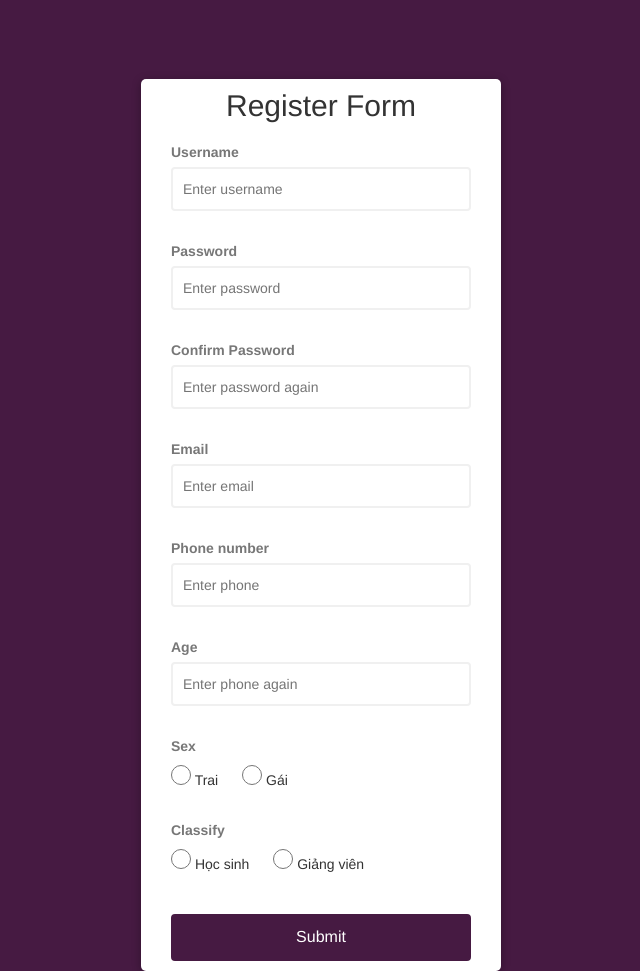
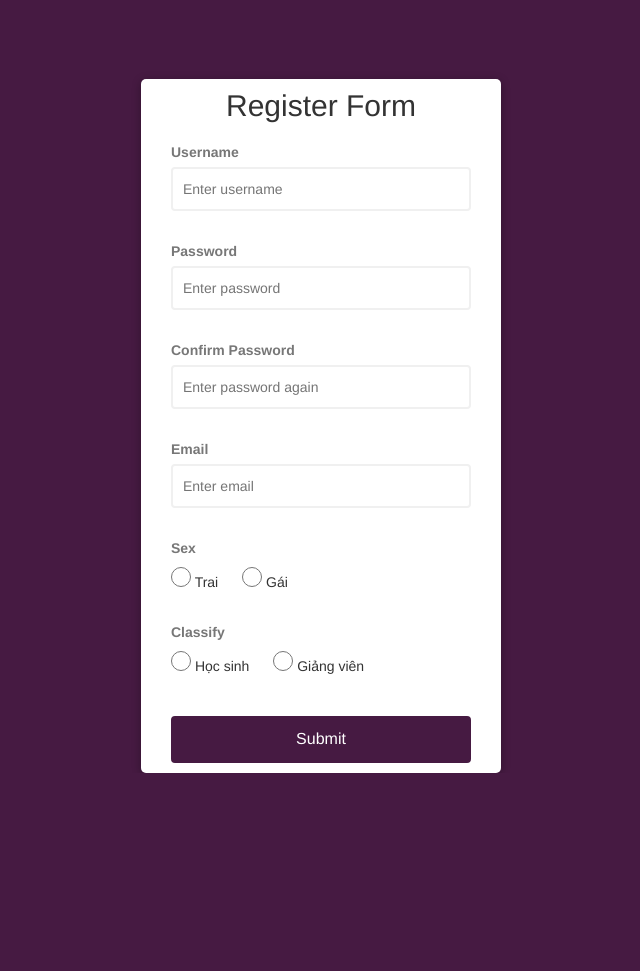
Before and after one commit to b1team/examination-web, a Python web app: template app/templates/register.html in a window 1280 px wide. Shown: the part 112-1083 px from the top of the page, without its empty margins (319-959 px from the left). After the commit the page ends 885 px from the top, so only its background shows below. Run offline with Jinja, Linux system fonts and the light colour scheme; the template is opened without the code that fills it, so the values that code supplies are empty; some libraries are stand-ins or nearby versions.

Commit message:
update name=username and trim js form login, register

```diff
--- a/app/static/javascript/register.js
+++ b/app/static/javascript/register.js
@@ -4,8 +4,6 @@ const usernameField = document.getElementById('username');
 const password = document.getElementById('password');
 const password2 = document.getElementById('password2');
 const email = document.getElementById('email');
-const phone = document.getElementById('phone');
-const age = document.getElementById('age');
 const sex = document.getElementById('sex');
 const classify = document.getElementById('classify');
 // Show input error message
@@ -21,8 +19,6 @@ function showSuccess(input) {
   const formControl = input.parentElement;
   formControl.className = 'form-Control success';
 }
-
-
 
 // Check required fields
 function checkRequired(inputArr) {
@@ -51,21 +47,6 @@ function checkLength(input, min, max) {
     showSuccess(input);
   }
 }
-function checkPhone(input,max){
-    if (input.value.length < max) {
-        showError(
-          input,
-          `${getFieldName(input)} must be at least ${max} characters`
-        );
-      } else if (input.value.length > max) {
-        showError(
-          input,
-          `${getFieldName(input)} must be equal ${max} characters`
-        );
-      } else {
-        showSuccess(input);
-      }
-}
 // Check passwords match
 function checkPasswordsMatch(input1, input2) {
   if (input1.value !== input2.value) {
@@ -91,12 +72,16 @@ function checkEmail(input){
 // Event listeners
 form.addEventListener('submit', function(e) {
   e.preventDefault();
-
-  checkRequired([usernameField, password, email, password2, phone, age, sex, classify]);
+  checkRequired([usernameField, password, email, password2, sex, classify]);
   checkLength(usernameField, 6, 15);
   checkLength(password, 6, 25);
-  checkPhone(phone, 11);
-  checkLength(age, 1, 2);
   checkEmail(email);
   checkPasswordsMatch(password, password2);
 });
+function trim(el) {
+  el.value = el.value.
+  replace(/(^\s*)|(\s*$)/gi, ""). // removes leading and trailing spaces
+  replace(/[ ]{2,}/gi, " "). // replaces multiple spaces with one space
+  replace(/\n +/, "\n"); // Removes spaces after newlines
+  return;
+}
--- a/app/templates/login.html
+++ b/app/templates/login.html
@@ -56,7 +56,7 @@
 						  <h2>Login Form</h2>
 						  <div class="form-Control">
 							<label for="username">Username</label>
-							<input type="text" id="username" placeholder="Enter username" />
+							<input type="text" id="username" name="username" onchange="return trim(this)" placeholder="Enter username" />
 							<small>Error message</small>
 						  </div>
 						  <div class="form-Control">
--- a/app/templates/register.html
+++ b/app/templates/register.html
@@ -56,7 +56,7 @@
 						  <h2>Register Form</h2>
 						  <div class="form-Control">
 							<label for="username">Username</label>
-							<input type="text" id="username" placeholder="Enter username" />
+							<input type="text" id="username" name="username" onchange="return trim(this)" placeholder="Enter username" />
 							<small>Error message</small>
 						  </div>
 						  <div class="form-Control">
@@ -78,19 +78,6 @@
 							  type="text"
 							  id="email"
 							  placeholder="Enter email"/>
-							<small>Error message</small>
-						  </div>
-						  <div class="form-Control">
-							<label for="phone">Phone number</label>
-							<input
-							  type="tel"
-							  id="phone"
-							  placeholder="Enter phone"/>
-							<small>Error message</small>
-						  </div>
-						  <div class="form-Control">
-							<label for="age">Age</label>
-							<input type="tel" id="age" name="age" min="5" max="100" placeholder="Enter phone again">
 							<small>Error message</small>
 						  </div>
 						  <div class="form-Control">
```
